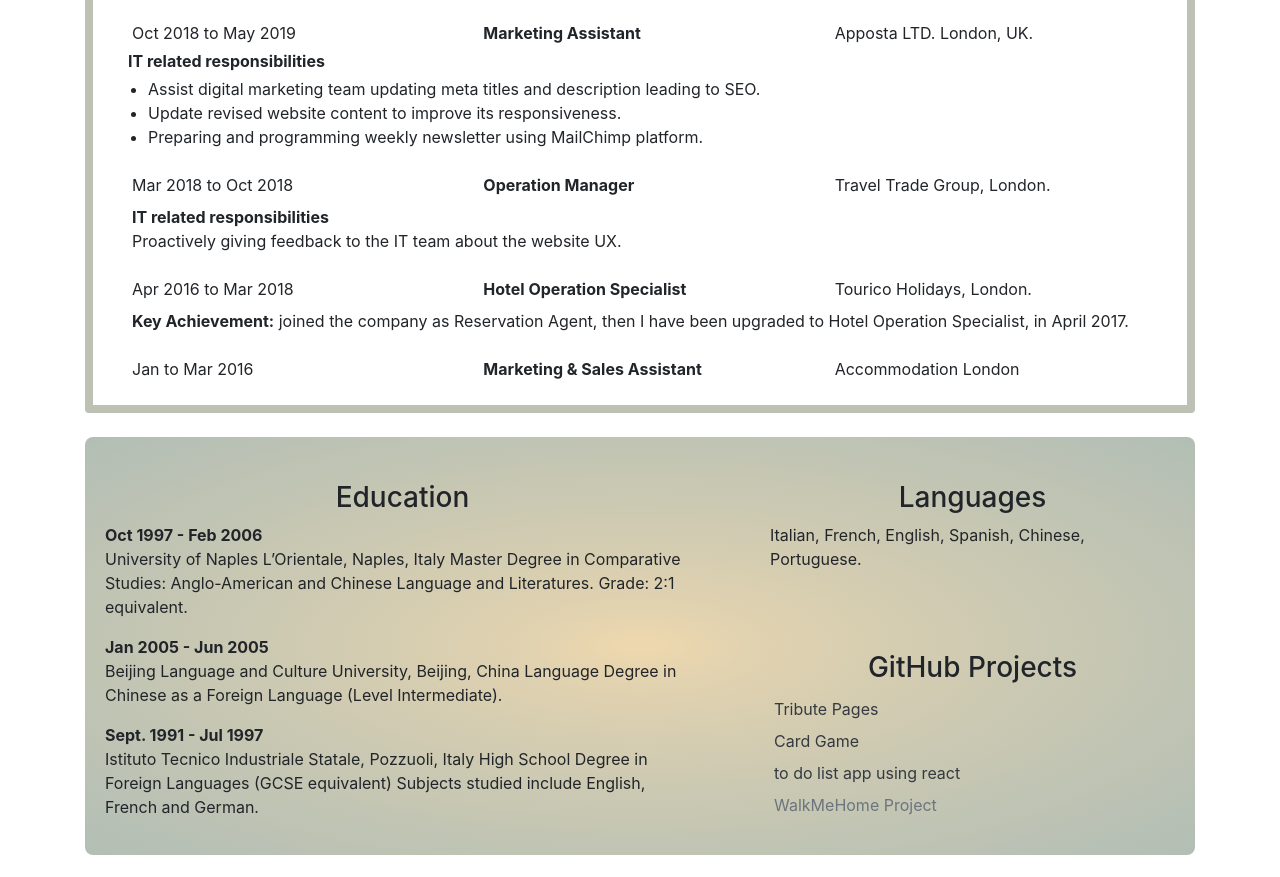
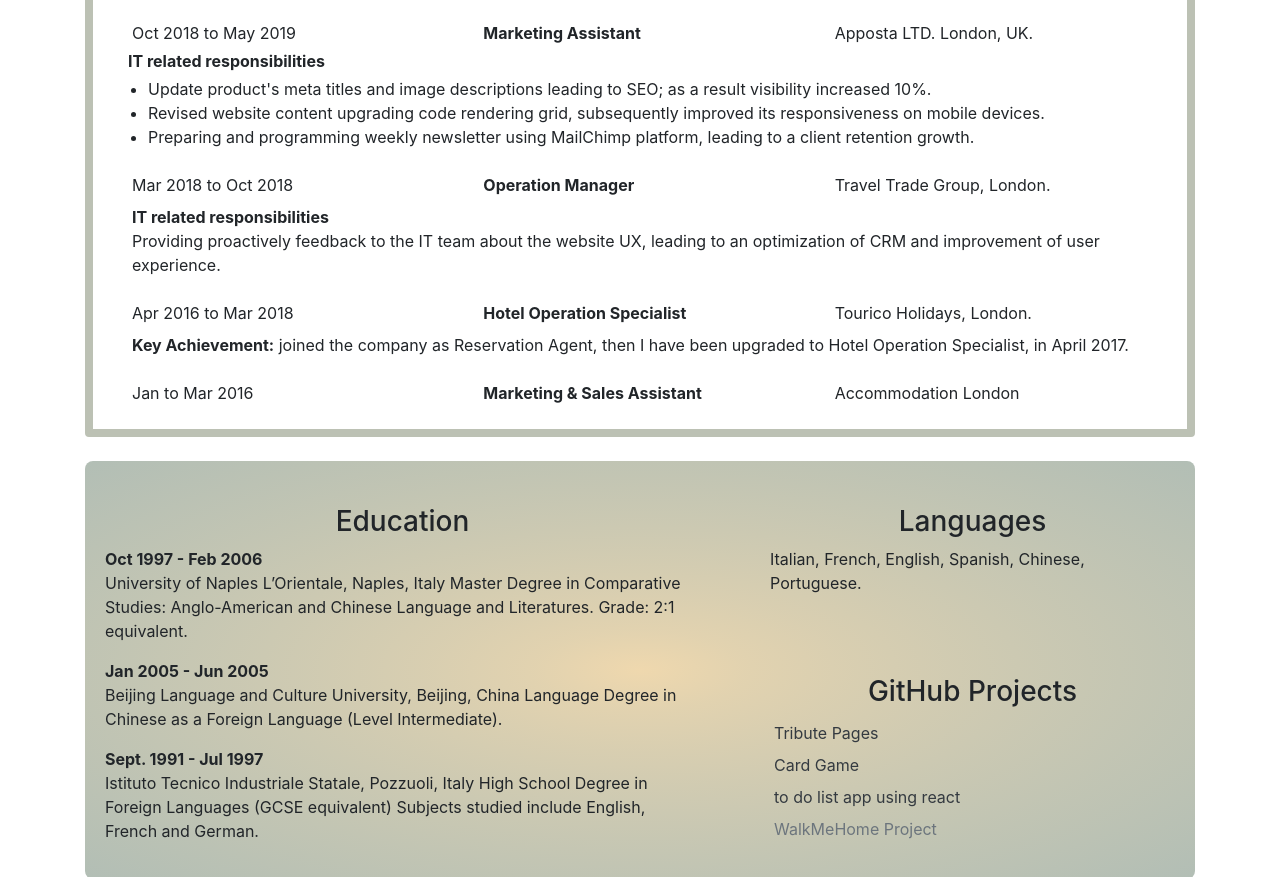
Before and after one commit to PaolaDMadd/CVWebsite, a plain HTML site: page index.html in a window 1280 px wide. Shown: the part 1346-2223 px from the top of the page. Drawn offline with nearby package versions, Linux system fonts and the light colour scheme.

Commit message:
content update

```diff
--- a/index.html
+++ b/index.html
@@ -232,9 +232,9 @@
                         <p class="p-0 m-0"><span class="font-weight-bolder"> IT related responsibilities</span> </p>
                         <ul class="p-1 ml-3">
                           <!-- <p class="p-0 m-0"><span class="font-weight-bolder"> IT related responsibilities</span> </p> -->
-                          <li> Assist digital marketing team updating meta titles and description leading to SEO.</li>
-                          <li> Update revised website content to improve its responsiveness.</li>
-                          <li> Preparing and programming weekly newsletter using MailChimp platform.</li>
+                          <li> Update product's meta titles and image descriptions leading to SEO; as a result visibility increased 10%.</li>
+                          <li> Revised website content upgrading code rendering grid, subsequently improved its responsiveness on mobile devices.</li>
+                          <li> Preparing and programming weekly newsletter using MailChimp platform, leading to a client retention growth.</li>
                         </ul>
                       </div>
                     </div>
@@ -278,7 +278,8 @@
                     <div class="card pb-0 mb-0 border-0">
                       <div class="card-body p-1">
                         <p><span class="font-weight-bolder"> IT related responsibilities</span> </br>
-                          Proactively giving feedback to the IT team about the website UX.</p>
+                          Providing proactively feedback to the IT team about the website UX,
+                           leading to an optimization of CRM and improvement of user experience.</p>
 
                       </div>
                     </div>
```
